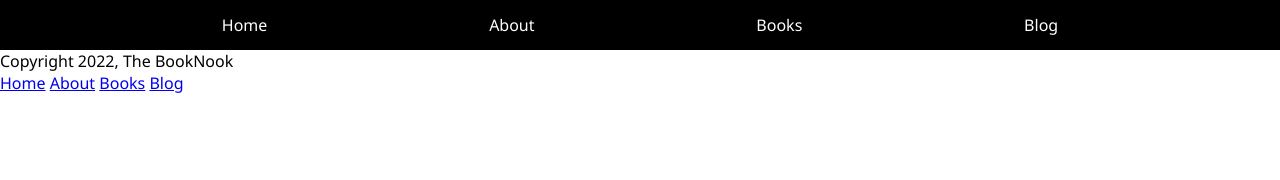
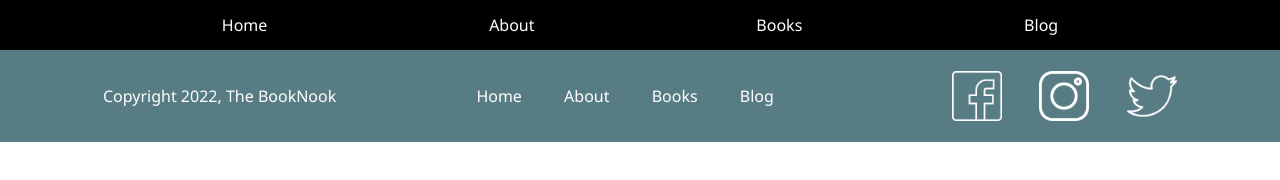
Before and after one commit to PJIceskull/Booknook-Site, a website: page index.html in a window 1280 px wide. Drawn offline with Linux system fonts and the light colour scheme.

Commit message:
added styles to footer element

```diff
--- a/scss/sections/footer.scss
+++ b/scss/sections/footer.scss
@@ -0,0 +1,25 @@
+footer {
+  height: 92px;
+  color: $white;
+  background-color: $cadet-blue;
+  display: flex;
+  align-items: center;
+  justify-content: space-between;
+  padding: 0 103px;
+  a {
+    color: $white;
+    text-decoration: none;
+    margin-right: 38px;
+  }
+
+  .Social-Icons {
+    display: flex;
+    align-items: center;
+    justify-content: space-between;
+    width: 225px;
+    // background-color: red;
+  }
+  img {
+    height: 50px;
+  }
+}
```
Also changed, not shown: css/styles.css.
